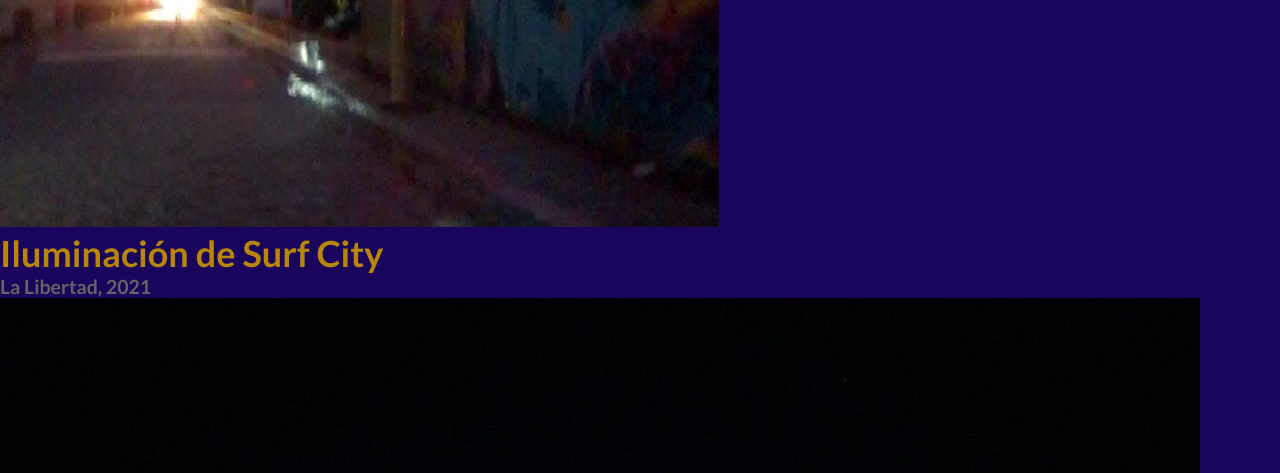
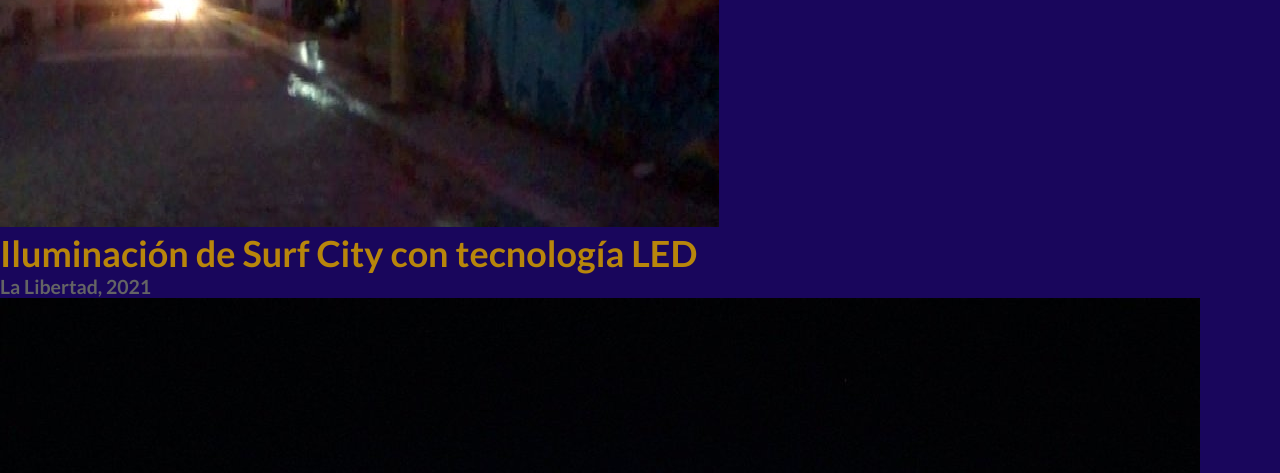
Before and after one commit to PamelaAbrego/Programaci-n-II---Proyecto, a Flask app: template templates/proyectos.html in a window 1280 px wide. Shown: the part 652-1125 px from the top of the page. Run offline with Flask 2, Linux system fonts and the light colour scheme; the template is opened without the code that fills it, so the values that code supplies are empty.

Commit message:
final commit

```diff
--- a/templates/proyectos.html
+++ b/templates/proyectos.html
@@ -19,7 +19,7 @@
     </div>
     <br>
     <div class="projects"><img src="/static/images/iluminacion.jpg" alt="">
-        <h1>Iluminación de Surf City</h1>
+        <h1>Iluminación de Surf City con tecnología LED</h1>
         <div class="projectinfo">
             <h2>La Libertad, 2021</h2>
         </div>
```
